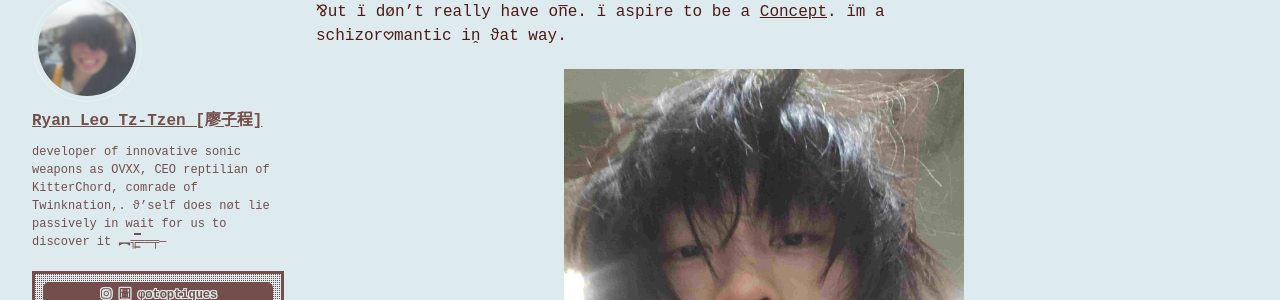
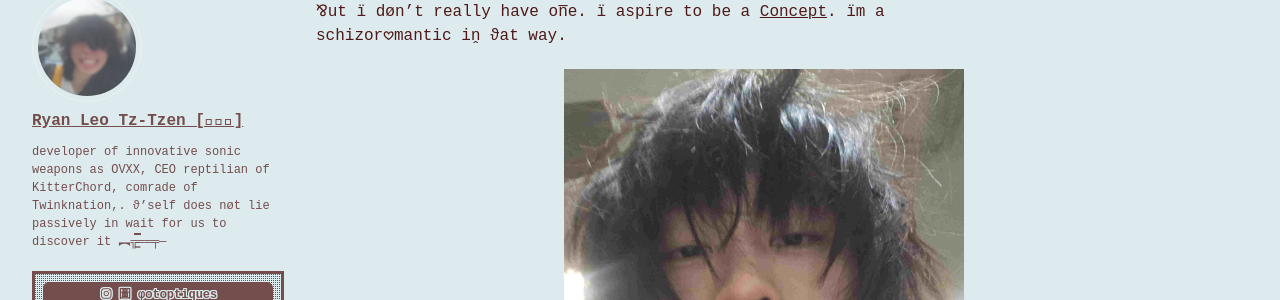
Before and after one commit to cryotato/cryotato.github.io, a Jekyll site: the page built from index.md, in a window 1280 px wide. Shown: the part 130-430 px from the top of the page. Built offline with Jekyll 4.4.1, drawn with Linux system fonts in a browser that asks for light colours; cached includes are drawn as plain includes.

Commit message:
Update _config.yml

```diff
--- a/_config.yml
+++ b/_config.yml
@@ -57,7 +57,7 @@ plugins:
   - jekyll-archives
 
 author:
-  name   : "Ryan Leo Tz-Tzen [廖子程]"
+  name   : "Ryan Leo Tz-Tzen [𭙏子呈]"
   avatar : "/assets/images/IMG-20240220-WA0001.jpg"
   bio    : "developer of innovative sonic weapons as OVXX, CEO reptilian of KitterChord, comrade of Twinknation,. ϑ'self does nøt lie passively in wait for us to discover it ︻╦̵̵͇̿̿̿̿══╤─"
   links:
```
